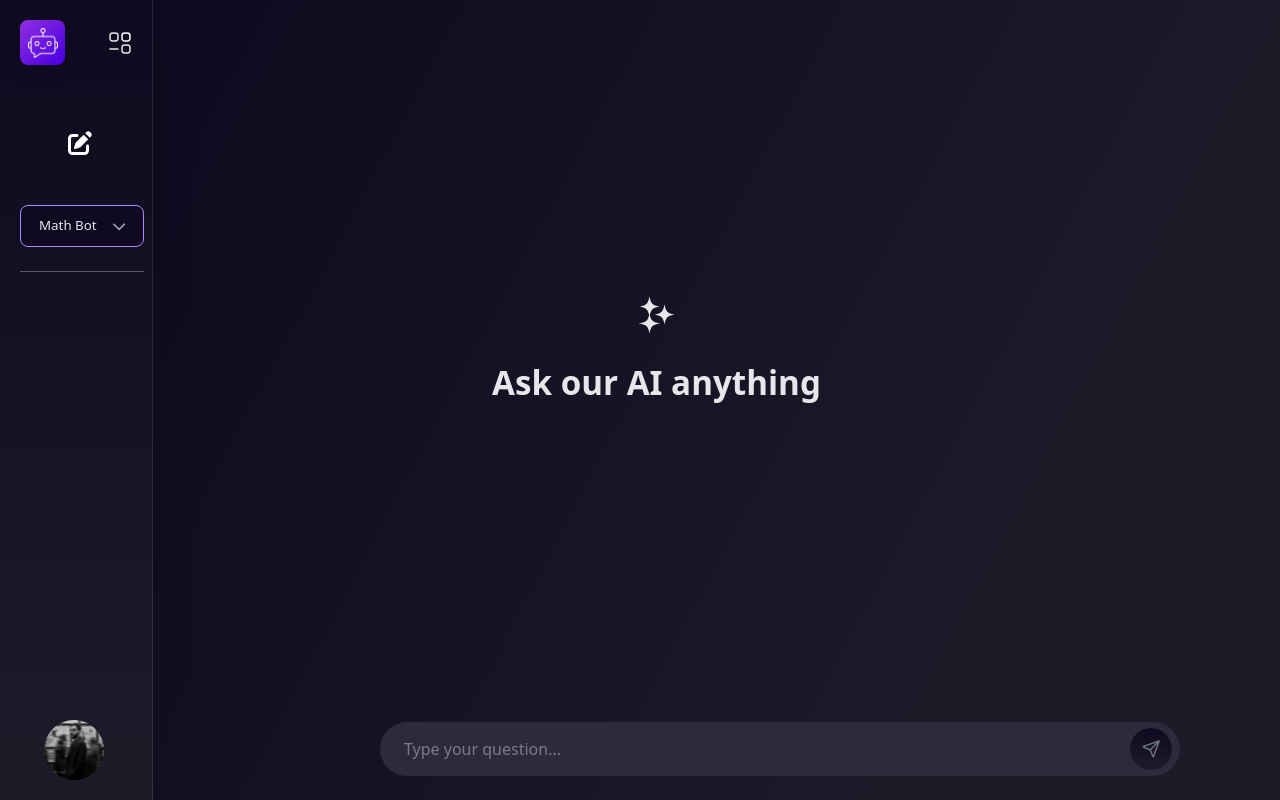
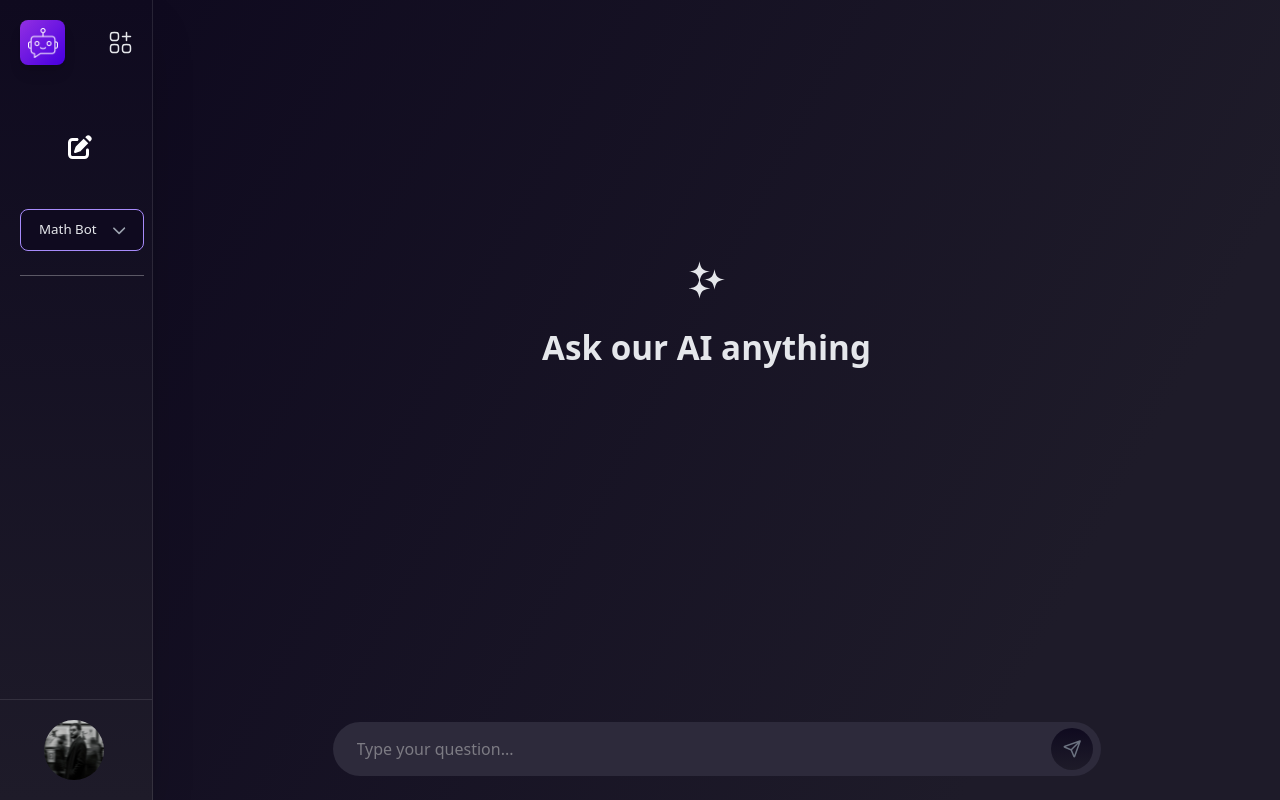
Before and after one commit to YousefHatem4/Edubot, a React (Vite) app: page /edubot in a window 1280 px wide. Built offline with nearby package versions, Linux system fonts and the light colour scheme.

Commit message:
updating ui in chatbot of student

```diff
--- a/src/Components/StudentPage/StudentChatbot.jsx
+++ b/src/Components/StudentPage/StudentChatbot.jsx
@@ -19,8 +19,13 @@ function cn(...parts) {
   return parts.filter(Boolean).join(" ");
 }
 
+/* Arabic text detection utility */
+function isArabicText(text) {
+  const arabicRegex = /[\u0600-\u06FF\u0750-\u077F]/;
+  return arabicRegex.test(text);
+}
+
 /* ---------- Subcomponents ---------- */
-
 const HeaderMobile = ({ menuOpen, setMenuOpen }) => (
   <div className="lg:hidden fixed top-0 left-0 w-full bg-gradient-to-r from-[#0F0A1F] to-[#1E1B29] z-40 flex justify-between items-center px-4 py-3 shadow-md">
     <div className="flex items-center gap-3">
@@ -62,6 +67,14 @@ const SidebarHeader = ({ collapsed, setCollapsed }) => (
         className="cursor-pointer transform transition-transform duration-300 hover:scale-110 hidden lg:block"
         onClick={() => setCollapsed((v) => !v)}
       >
+        {collapsed ? <>
+          <svg width="23" height="23" viewBox="0 0 23 23" fill="none" xmlns="http://www.w3.org/2000/svg">
+            <path d="M17.5 1.5V9.5M21.5 5.5L13.5 5.5" stroke="#E5E7EB" stroke-width="1.5" stroke-linecap="round" stroke-linejoin="round" />
+            <path d="M1.5 5.5C1.5 4.09987 1.5 3.3998 1.77248 2.86502C2.01217 2.39462 2.39462 2.01217 2.86502 1.77248C3.3998 1.5 4.09987 1.5 5.5 1.5C6.90013 1.5 7.6002 1.5 8.13498 1.77248C8.60538 2.01217 8.98783 2.39462 9.22752 2.86502C9.5 3.3998 9.5 4.09987 9.5 5.5C9.5 6.90013 9.5 7.6002 9.22752 8.13498C8.98783 8.60538 8.60538 8.98783 8.13498 9.22752C7.6002 9.5 6.90013 9.5 5.5 9.5C4.09987 9.5 3.3998 9.5 2.86502 9.22752C2.39462 8.98783 2.01217 8.60538 1.77248 8.13498C1.5 7.6002 1.5 6.90013 1.5 5.5Z" stroke="#E5E7EB" stroke-width="1.5" />
+            <path d="M1.5 17.5C1.5 16.0999 1.5 15.3998 1.77248 14.865C2.01217 14.3946 2.39462 14.0122 2.86502 13.7725C3.3998 13.5 4.09987 13.5 5.5 13.5C6.90013 13.5 7.6002 13.5 8.13498 13.7725C8.60538 14.0122 8.98783 14.3946 9.22752 14.865C9.5 15.3998 9.5 16.0999 9.5 17.5C9.5 18.9001 9.5 19.6002 9.22752 20.135C8.98783 20.6054 8.60538 20.9878 8.13498 21.2275C7.6002 21.5 6.90013 21.5 5.5 21.5C4.09987 21.5 3.3998 21.5 2.86502 21.2275C2.39462 20.9878 2.01217 20.6054 1.77248 20.135C1.5 19.6002 1.5 18.9001 1.5 17.5Z" stroke="#E5E7EB" stroke-width="1.5" />
+            <path d="M13.5 17.5C13.5 16.0999 13.5 15.3998 13.7725 14.865C14.0122 14.3946 14.3946 14.0122 14.865 13.7725C15.3998 13.5 16.0999 13.5 17.5 13.5C18.9001 13.5 19.6002 13.5 20.135 13.7725C20.6054 14.0122 20.9878 14.3946 21.2275 14.865C21.5 15.3998 21.5 16.0999 21.5 17.5C21.5 18.9001 21.5 19.6002 21.2275 20.135C20.9878 20.6054 20.6054 20.9878 20.135 21.2275C19.6002 21.5 18.9001 21.5 17.5 21.5C16.0999 21.5 15.3998 21.5 14.865 21.2275C14.3946 20.9878 14.0122 20.6054 13.7725 20.135C13.5 19.6002 13.5 18.9001 13.5 17.5Z" stroke="#E5E7EB" stroke-width="1.5" />
+          </svg>
+        </> : <>
           <svg
             width="24"
             height="24"
@@ -87,6 +100,7 @@ const SidebarHeader = ({ collapsed, setCollapsed }) => (
               strokeWidth="1.5"
             />
           </svg>
+        </>}
       </div>
     </div>
   </div>
@@ -136,7 +150,6 @@ const ProfileNav = forwardRef(
           )}>
             MohamedBB@@gmail.com
           </h1>
-
           <section className={cn(
             "mt-2 flex flex-col gap-2 p-2 w-full",
             collapsed && !isMobile ? "items-center" : ""
@@ -159,7 +172,6 @@ const ProfileNav = forwardRef(
                 </h1>
               ) : null}
             </Link>
-
             <Link
               to={"/edubot"}
               className={cn(
@@ -182,7 +194,6 @@ const ProfileNav = forwardRef(
                 </h1>
               ) : null}
             </Link>
-
             <div
               onClick={() => {
                 navigate("/student-page", { state: { openTab: "studyArea" } });
@@ -203,7 +214,6 @@ const ProfileNav = forwardRef(
                 </h1>
               ) : null}
             </div>
-
             <Link
               to={"/login"}
               className={cn(
@@ -227,40 +237,63 @@ const ProfileNav = forwardRef(
   }
 );
 
-const MessageBubble = ({ message, isBot }) => (
-  <div className={cn("max-w-[85%] md:max-w-[70%] p-4 rounded-2xl", isBot ? "bg-[#2D2A3B] text-[#F3F4F6]" : "bg-[#9333EA6B] text-[#F3F4F6]")}>
+const MessageBubble = ({ message, isBot, collapsed, isMobile }) => {
+  const isArabic = isArabicText(message.text);
+
+  return (
+    <div
+      className={cn(
+        "max-w-[100%] md:max-w-[100%] p-4 rounded-2xl",
+        isBot ? "text-[#F3F4F6]" : "bg-[#9333EA6B] text-[#F3F4F6]",
+        isBot && collapsed && !isMobile ? "-ms-35" : "",
+        isArabic && isBot && collapsed ? '-ms-[15px]' : ''
+      )}
+      dir={isBot && isArabic ? "rtl" : "ltr"}
+      style={{
+        textAlign: isBot && isArabic ? "right" : "left"
+      }}
+    >
       <p className="font-poppins font-normal text-[13.33px] leading-[160%] break-words">{message.text}</p>
       {isBot && message.explanation && (
         <div className="mt-2 pt-2 border-t border-[#FFFFFF33]">
-        <p className="text-[12px] text-[#CCCCCC] break-words">{message.explanation}</p>
+          <p
+            className="text-[12px] text-[#CCCCCC] break-words"
+            dir={isArabicText(message.explanation) ? "rtl" : "ltr"}
+            style={{
+              textAlign: isArabicText(message.explanation) ? "right" : "left"
+            }}
+          >
+            {message.explanation}
+          </p>
         </div>
       )}
     </div>
   );
+};
 
-const BotTyping = () => (
-  <div className="max-w-[85%] md:max-w-[70%] p-4 rounded-2xl bg-[#2D2A3B]">
+const BotTyping = ({ collapsed, isMobile }) => (
+  <div className={cn(
+    "max-w-[85%] md:max-w-[70%] p-4 rounded-2xl bg-[#2D2A3B]",
+    collapsed && !isMobile ? "ms-[30px]" : ""
+  )}>
     <div className="flex space-x-2">
       <div className="w-2 h-2 rounded-full bg-[#F3F4F6] animate-bounce" />
       <div className="w-2 h-2 rounded-full bg-[#F3F4F6] animate-bounce" style={{ animationDelay: "0.2s" }} />
-      <div className="w-2 h-2 rounded-full bg-[#F3F4F6] animate-bounce" style={{ animationDelay: "0.4s" }} />
+      <div className="w-2 h-2 rounded-full bg-[#F3F4F6] animate-bounce" style={{ animationDelay: "0.2s" }} />
     </div>
   </div>
 );
 
 /* ---------- Main Component ---------- */
-
 export default function StudentChatbot() {
   const [menuOpen, setMenuOpen] = useState(false);
   const [open, setOpen] = useState(false);
   const [selected, setSelected] = useState("Math Bot");
-
   // KEY CHANGE: Initialize collapsed state based on screen size
   const [collapsed, setCollapsed] = useState(() => {
     // Only collapse on desktop/larger screens initially
     return window.innerWidth >= 1024;
   });
-
   const [sidebarWidth, setSidebarWidth] = useState(324);
   const [contentVisible, setContentVisible] = useState(true);
   const [studentProfile, setStudentProfile] = useState(false);
@@ -275,7 +308,6 @@ export default function StudentChatbot() {
   const [isTablet, setIsTablet] = useState(window.innerWidth < 1280 && window.innerWidth >= 768);
   const options = ["chemistry Bot", "biology Bot", "English Bot"];
   const [showLine, setShowLine] = useState(() => window.innerWidth >= 1024);
-
   const messagesEndRef = useRef(null);
   const messagesContainerRef = useRef(null);
   const profileNavRef = useRef(null);
@@ -293,7 +325,6 @@ export default function StudentChatbot() {
         setShowProfileNav(false);
       }
     }
-
     if (showProfileNav) {
       document.addEventListener("mousedown", handleClickOutside);
     } else {
@@ -330,21 +361,17 @@ export default function StudentChatbot() {
       const width = window.innerWidth;
       const newIsMobile = width < 1024;
       const newIsTablet = width < 1280 && width >= 768;
-
       setIsMobile(newIsMobile);
       setIsTablet(newIsTablet);
-
       if (width >= 1024) {
         setMenuOpen(false);
       }
-
       // KEY CHANGE: Only force collapse state changes on desktop
       // Mobile screens should always stay expanded (not collapsed)
       if (newIsMobile) {
         setCollapsed(false);
       }
     };
-
     window.addEventListener("resize", handleResize);
     return () => window.removeEventListener("resize", handleResize);
   }, []);
@@ -355,26 +382,38 @@ export default function StudentChatbot() {
     setMessages((prev) => [...prev, newMessage]);
     setInputMessage("");
     setIsTyping(true);
+
     setTimeout(() => {
+      // Check if user message contains Arabic to respond in Arabic
+      const userMessageIsArabic = isArabicText(inputMessage);
+
       const botResponses = {
-        physics:
-          "Newton's First Law states that an object will remain at rest or in uniform motion in a straight line unless acted upon by an external force. This is also known as the law of inertia.",
-        math: "The Pythagorean theorem states that in a right triangle, the square of the hypotenuse is equal to the sum of the squares of the other two sides.",
-        chemistry:
-          "The periodic table is a tabular arrangement of chemical elements, organized by atomic number, electron configuration, and recurring chemical properties.",
-        default:
-          "I'm here to help with your studies! Could you please clarify which subject you need assistance with?",
+        physics: userMessageIsArabic
+          ? "قانون نيوتن الأول ينص على أن الجسم سيبقى في حالة سكون أو في حركة منتظمة في خط مستقيم ما لم تؤثر عليه قوة خارجية. هذا ما يُعرف أيضاً بقانون القصور الذاتي."
+          : "Newton's First Law states that an object will remain at rest or in uniform motion in a straight line unless acted upon by an external force. This is also known as the law of inertia.",
+        math: userMessageIsArabic
+          ? "نظرية فيثاغورس تنص على أنه في المثلث القائم الزاوية، مربع الوتر يساوي مجموع مربعي الضلعين الآخرين."
+          : "The Pythagorean theorem states that in a right triangle, the square of the hypotenuse is equal to the sum of the squares of the other two sides.",
+        chemistry: userMessageIsArabic
+          ? "الجدول الدوري هو ترتيب جدولي للعناصر الكيميائية، منظم حسب العدد الذري والتكوين الإلكتروني والخصائص الكيميائية المتكررة."
+          : "The periodic table is a tabular arrangement of chemical elements, organized by atomic number, electron configuration, and recurring chemical properties.",
+        default: userMessageIsArabic
+          ? "أنا هنا لمساعدتك في دراستك! هل يمكنك توضيح المادة التي تحتاج مساعدة فيها؟"
+          : "I'm here to help with your studies! Could you please clarify which subject you need assistance with?",
       };
-      const subject = selected.toLowerCase();
+
+      const subject = selected.toLowerCase().replace(' bot', '');
       const botMessage = {
         text: botResponses[subject] || botResponses.default,
         sender: "bot",
         timestamp: new Date(),
-        explanation:
-          subject === "physics"
+        explanation: subject === "physics" && userMessageIsArabic
+          ? "على سبيل المثال، كتاب على طاولة يبقى في مكانه حتى تدفعه. وبالمثل، كرة متحركة ستستمر في الحركة إلى الأبد إذا لم يكن هناك احتكاك أو مقاومة هوائية لإبطائها."
+          : subject === "physics"
             ? "For example, a book on a table stays put until you push it. Similarly, a moving ball would continue moving forever if friction and air resistance didn't slow it down."
             : "",
       };
+
       setMessages((prev) => [...prev, botMessage]);
       setIsTyping(false);
     }, 1500);
@@ -408,21 +447,22 @@ export default function StudentChatbot() {
     <section className="flex flex-col h-screen overflow-hidden overflow-x-hidden overscroll-contain">
       <section className="flex flex-1 min-h-0">
         <HeaderMobile menuOpen={menuOpen} setMenuOpen={setMenuOpen} />
-
-        {/* Sidebar */}
+        {/* Sidebar with flex layout */}
         <section
           className={cn(
-            "sidebar bg-gradient-to-b from-[#0F0A1F] to-[#1E1B29] backdrop-blur-xl border-r border-white/10 p-5 flex flex-col justify-between shadow-2xl transform transition-all duration-500 ease-in-out fixed lg:sticky lg:top-0 z-30 h-screen min-h-0 overflow-y-auto overflow-x-hidden",
-            "[&::-webkit-scrollbar]:hidden [-ms-overflow-style:none] [scrollbar-width:none]",
+            "sidebar bg-gradient-to-b from-[#0F0A1F] to-[#1E1B29] backdrop-blur-xl border-r border-white/10 flex flex-col shadow-2xl transform transition-all duration-500 ease-in-out fixed lg:sticky lg:top-0 z-30 h-screen",
             menuOpen ? "translate-x-0" : "-translate-x-[200px]",
             "lg:translate-x-0"
           )}
           style={{ width: isMobile ? (menuOpen ? "280px" : "0") : `${sidebarWidth}px` }}
         >
-          <div className="min-w-0 flex-1">
+          {/* Fixed Header Section */}
+          <div className="flex-shrink-0 p-5">
             <SidebarHeader collapsed={collapsed} setCollapsed={setCollapsed} />
-
-            <section className="mt-10 flex flex-col gap-6">
+          </div>
+          {/* Scrollable Content Section */}
+          <div className="flex-1 min-h-0 px-5 overflow-y-auto overflow-x-hidden [&::-webkit-scrollbar]:hidden [-ms-overflow-style:none] [scrollbar-width:none]">
+            <section className="flex flex-col gap-6 mt-6 ms:mt-0">
               {/* New Chat */}
               <div
                 className={cn(
@@ -440,7 +480,6 @@ export default function StudentChatbot() {
                   New Chat
                 </h1>
               </div>
-
               {/* Bot Selector */}
               <div className={cn(collapsed && !isMobile ? "w-[124px]" : "w-full md:w-[260px] md:ms-4", "overflow-x-hidden")}>
                 <div
@@ -452,7 +491,6 @@ export default function StudentChatbot() {
                     <FontAwesomeIcon icon={open ? faChevronUp : faChevronDown} className="text-[#9CA3AF] text-sm" />
                   </div>
                 </div>
-
                 <div
                   className={cn(
                     "overflow-hidden transition-all duration-500 ease-in-out",
@@ -476,13 +514,11 @@ export default function StudentChatbot() {
                   </div>
                 </div>
               </div>
-
               {showLine && (
                 <div className="transition-all duration-500 ease-in-out">
                   <div className="w-[124px] bg-[#FFFFFF4D] h-[0.7px]" />
                 </div>
               )}
-
               {/* Collapsible content */}
               <div
                 className={cn(
@@ -493,7 +529,6 @@ export default function StudentChatbot() {
                 <div className="flex justify-center transition-all duration-300 ease-in-out">
                   <div className="w-[300px] bg-[#FFFFFF4D] h-[0.7px]" />
                 </div>
-
                 {/* History */}
                 <section className="mt-6">
                   <div className="w-[143.2px] h-[40px] rounded-tr-lg rounded-br-lg bg-[#6D28D9] opacity-100 flex items-center justify-center">
@@ -504,10 +539,9 @@ export default function StudentChatbot() {
                   <h2 className="font-Poppins mt-9 font-normal text-[13.33px] leading-[100%] tracking-normal align-middle text-white">
                     History Chats
                   </h2>
-
                   <section className="flex flex-col gap-4 mt-4">
                     {["Forces and Motion", "Energy Conversion", "Electrical Circuits", "Wave Properties"].map((t, i) => (
-                      <div key={i} className="w-full h-[73.6px] rounded-[12px] bg-[#2D2A3B] opacity-100 border border-[#A855F733] p-3">
+                      <div key={i} className="w-[95%] h-[73.6px] rounded-[12px] bg-[#2D2A3B] opacity-100 border border-[#A855F733] p-3">
                         <h1 className="font-Inter font-medium text-[13.6px] leading-[24px] tracking-normal text-white align-middle">
                           {t}
                         </h1>
@@ -519,16 +553,17 @@ export default function StudentChatbot() {
                     ))}
                   </section>
                 </section>
-
                 <div className="flex justify-center transition-all duration-300 ease-in-out mt-6">
                   <div className="w-[300px] bg-[#FFFFFF4D] h-[0.7px]" />
                 </div>
               </div>
+              {/* Add some bottom padding to ensure scrolling works well */}
+              <div className="h-4"></div>
             </section>
           </div>
-
-          {/* Profile Section - positioned at bottom */}
-          <div className="relative mt-50">
+          {/* Fixed Profile Section at Bottom */}
+          <div className="flex-shrink-0 p-5 border-t border-white/10">
+            <div className="relative">
               {/* Profile Navigation - Fixed positioned outside sidebar for desktop, above profile for mobile */}
               {isMobile ? (
                 <ProfileNav
@@ -543,7 +578,6 @@ export default function StudentChatbot() {
                   navigate={navigate}
                 />
               ) : null}
-
               {/* Profile trigger */}
               <div
                 ref={profileTriggerRef}
@@ -569,8 +603,8 @@ export default function StudentChatbot() {
                 </div>
               </div>
             </div>
+          </div>
         </section>
-
         {/* Profile Navigation - Fixed positioned outside sidebar for desktop only */}
         {!isMobile && (
           <ProfileNav
@@ -585,22 +619,21 @@ export default function StudentChatbot() {
             navigate={navigate}
           />
         )}
-
-        {/* Main area */}
+        {/* Main area with proper layout for fixed input */}
         <section
           className={cn(
-            "flex-1 w-full h-screen min-h-0 bg-[linear-gradient(117.93deg,#0F0A1F_0.23%,#1E1B29_79.52%)] transition-all duration-300 relative",
+            "flex-1 w-full h-screen min-h-0 bg-[linear-gradient(117.93deg,#0F0A1F_0.23%,#1E1B29_79.52%)] transition-all duration-300 relative flex flex-col",
             menuOpen && isMobile ? "opacity-50 pointer-events-none" : ""
           )}
         >
           {isMobile && menuOpen && (
             <div className="fixed inset-0 bg-black bg-opacity-50 z-30 lg:hidden" onClick={() => setMenuOpen(false)} />
           )}
-
+          {/* Messages Area - Now properly contained */}
           <div
             ref={messagesContainerRef}
             className={cn(
-              "h-full pb-32 pt-20 lg:pt-6 px-4 md:px-8 overflow-y-auto overflow-x-hidden overscroll-contain",
+              "flex-1 pt-20 lg:pt-6 px-4 md:px-8 overflow-y-auto overflow-x-hidden overscroll-contain pb-24",
               "[&::-webkit-scrollbar]:hidden [-ms-overflow-style:none] [scrollbar-width:none]"
             )}
           >
@@ -608,7 +641,7 @@ export default function StudentChatbot() {
               <section
                 className={cn(
                   "flex items-center justify-center flex-col gap-8 h-full",
-                  collapsed && !isMobile ? "mr-30" : "mr-0"
+                  collapsed && !isMobile ? "mr-5" : "mr-5"
                 )}
               >
                 <svg width="36" height="38" viewBox="0 0 36 38" fill="none" xmlns="http://www.w3.org/2000/svg">
@@ -630,7 +663,6 @@ export default function StudentChatbot() {
                 </h1>
               </section>
             )}
-
             {messages.length > 0 && (
               <div
                 className={cn(
@@ -640,41 +672,44 @@ export default function StudentChatbot() {
               >
                 {messages.map((message, index) => {
                   const isBot = message.sender === "bot";
+                  const isBotArabic = isBot && isArabicText(message.text);
+
                   return (
-                    <div key={index} className={cn("flex", isBot ? "justify-start" : "justify-end")}>
-                      <MessageBubble message={message} isBot={isBot} />
+                    <div
+                      key={index}
+                      className={cn(
+                        "flex",
+                        isBot
+                          ? (isBotArabic ? "justify-end" : "justify-start")
+                          : "justify-end"
+                      )}
+                    >
+                      <MessageBubble message={message} isBot={isBot} collapsed={collapsed} isMobile={isMobile} />
                     </div>
                   );
                 })}
-
                 {isTyping && (
-                  <div className="flex justify-start">
-                    <BotTyping />
+                  <div className={`flex justify-start ${collapsed && '-ms-35'} `}>
+                    <BotTyping collapsed={collapsed} isMobile={isMobile} />
                   </div>
                 )}
               </div>
             )}
             <div ref={messagesEndRef} />
           </div>
-
-          {/* Composer */}
-          <section
-            className={cn(
-              "fixed bottom-6 transform -translate-x-1/2  transition-all duration-300 z-10",
-              collapsed && !isMobile
-                ? "w-[calc(100vw-200px)] max-w-[800px] md:left-195"
-                : isMobile
-                  ? "w-[90%] max-w-[400px] left-49"
-                  : "w-[calc(100vw-370px)] max-w-[800px] md:left-230"
-            )}
-          >
-            <div className="relative">
+          {/* Fixed Input Area - Now properly layered */}
+          <div className="flex-shrink-0 p-6 border-t border-transparent">
+            <div className="relative max-w-3xl mx-auto">
               <input
                 type="text"
                 value={inputMessage}
                 onChange={(e) => setInputMessage(e.target.value)}
                 onKeyPress={(e) => e.key === "Enter" && handleSendMessage()}
-                className="w-full h-[54px] rounded-[100px] px-6 py-1.5 bg-[#2D2A3B] opacity-100 font-inter font-normal text-[16px] leading-[24px] tracking-[0%] text-[#CCCCCC] pr-14 focus:outline-none focus:ring-2 focus:ring-[#9333EA]"
+                className={cn(
+                  "w-full h-[54px] rounded-[100px] px-6 py-1.5 bg-[#2D2A3B] opacity-100 font-inter font-normal text-[16px] leading-[24px] tracking-[0%] text-[#CCCCCC] pr-14 focus:outline-none focus:ring-2 focus:ring-[#9333EA]",
+                  isArabicText(inputMessage) ? "text-right" : "text-left"
+                )}
+                dir={isArabicText(inputMessage) ? "rtl" : "ltr"}
                 placeholder="Type your question..."
               />
               <button
@@ -690,7 +725,7 @@ export default function StudentChatbot() {
                 <FontAwesomeIcon icon={faPaperPlane} />
               </button>
             </div>
-          </section>
+          </div>
         </section>
       </section>
     </section>
```
Lines whose indentation alone changed are shown as unchanged.
